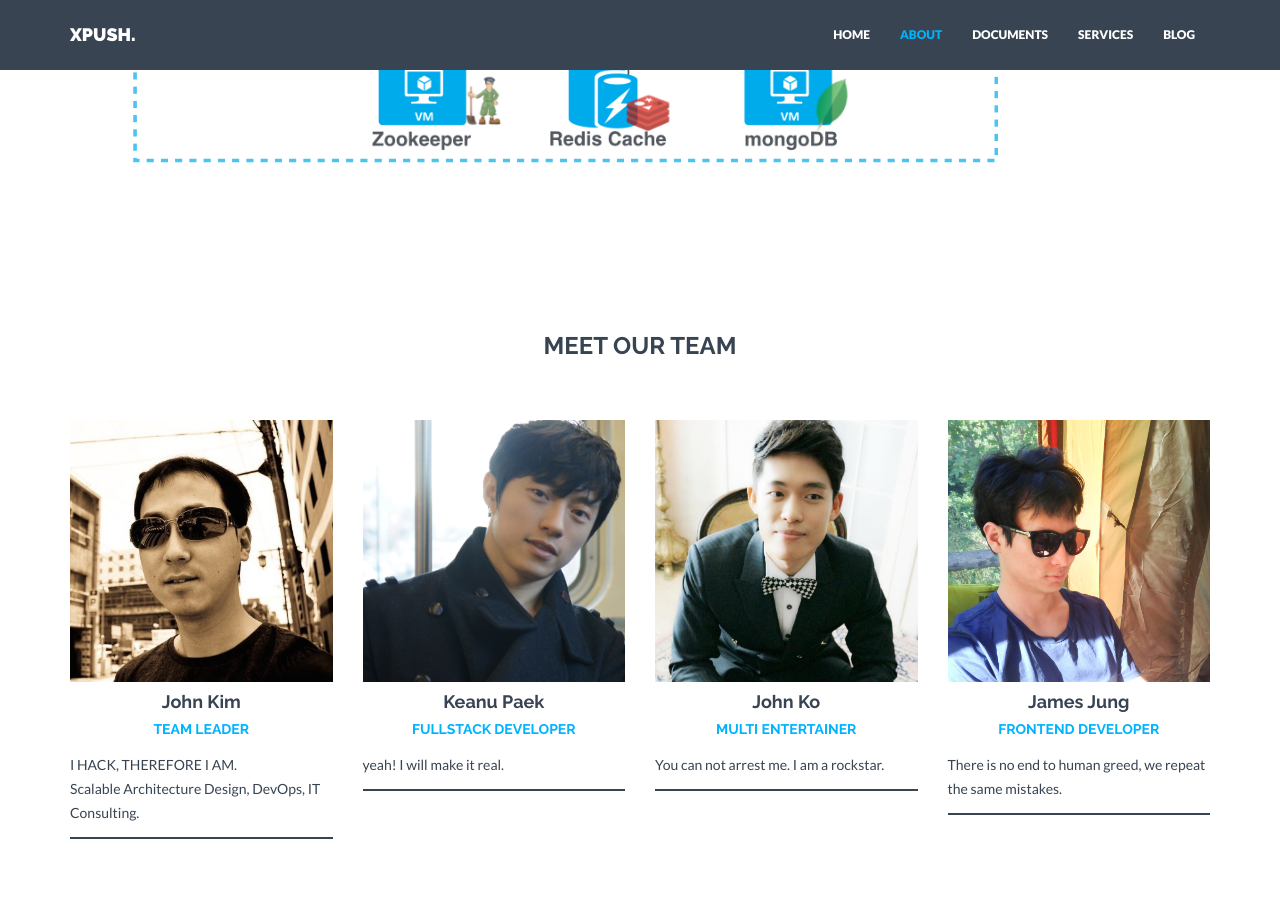
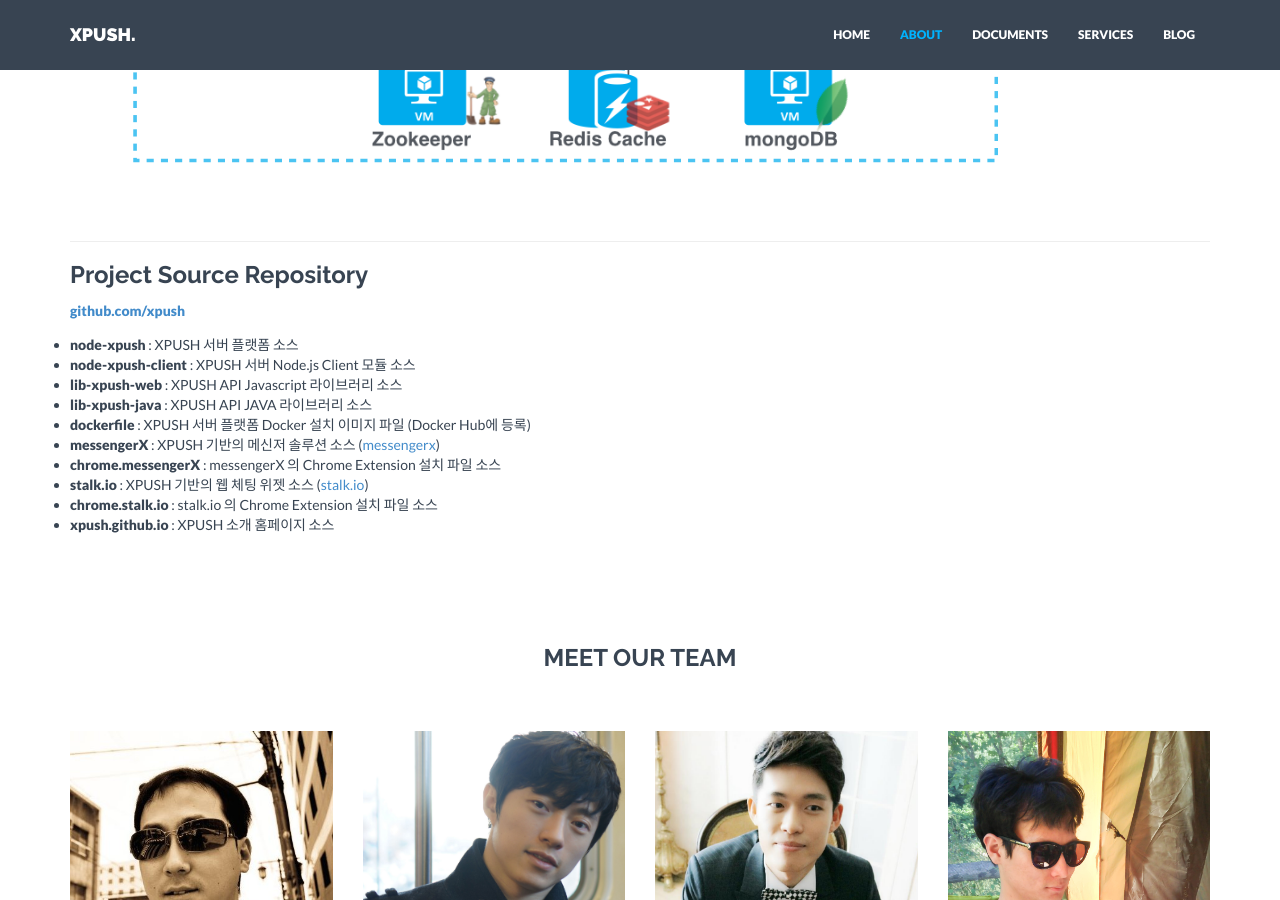
Before and after one commit to xpush/xpush.github.io, a Jekyll site: the page built from about/index.md, in a window 1280 px wide and 900 px high, scrolled down 2851 px. Built offline with Jekyll 4.4.1, drawn with Linux system fonts in a browser that asks for light colours; nearby versions of some CDN libraries.

Commit message:
add github repository list on the about page

```diff
--- a/about/index.md
+++ b/about/index.md
@@ -69,3 +69,20 @@ Session 서버는 사용자 접속을 위한 인증과 사용자 관리 및 부
 실제로 운영환경에 적용하기 위해서는 별도로 구성된 MongoDB Cluster, Redis Cluster, Zookeeper Cluster 를 구성하고, XPUSH Session 서버와 Channel 서버를 각각 독립적인 이미지 또는 서버에 설치해야 할 것입니다. 설치에 대한 자세한 설명은 [Installation](/doc/installation) 문서에서 확인하실 수 있습니다.
 
 <img src="/about/resource/infra.png" width="100%" align="center">
+
+- - -
+
+### Project Source Repository
+
+**[github.com/xpush](http://github.com/xpush)**
+
+- **node-xpush** : XPUSH 서버 플랫폼 소스
+- **node-xpush-client** : XPUSH 서버 Node.js Client 모듈 소스
+- **lib-xpush-web** : XPUSH API Javascript 라이브러리 소스
+- **lib-xpush-java** : XPUSH API JAVA 라이브러리 소스
+- **dockerfile** : XPUSH 서버 플랫폼 Docker 설치 이미지 파일 (Docker Hub에 등록)
+- **messengerX** : XPUSH 기반의 메신저 솔루션 소스 ([messengerx](http://messengerx.github.io))
+- **chrome.messengerX** : messengerX 의 Chrome Extension 설치 파일 소스
+- **stalk.io** : XPUSH 기반의 웹 체팅 위젯 소스 ([stalk.io](http://stalk.io))
+- **chrome.stalk.io** : stalk.io 의 Chrome Extension 설치 파일 소스
+- **xpush.github.io** : XPUSH 소개 홈페이지 소스
```
